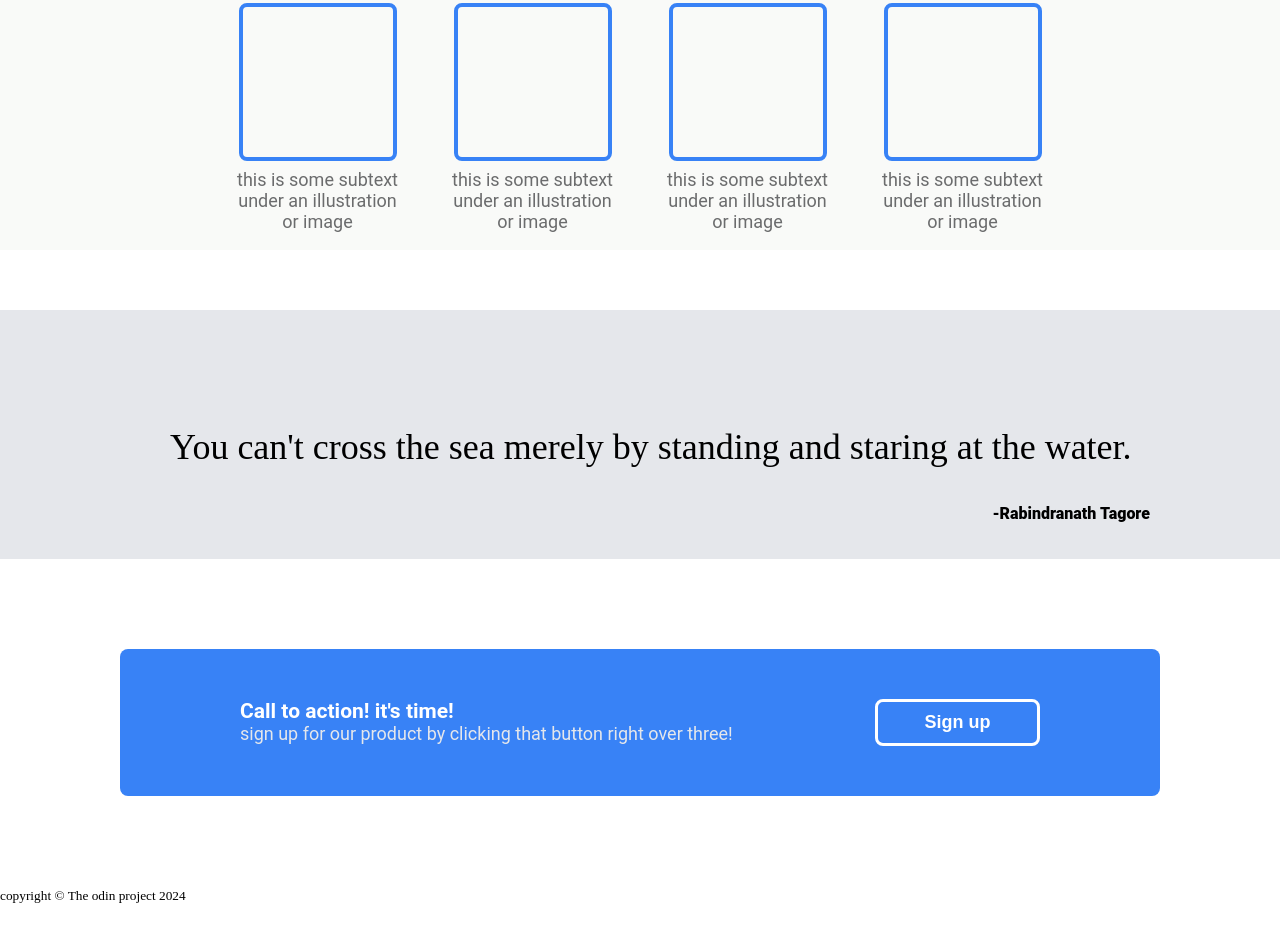
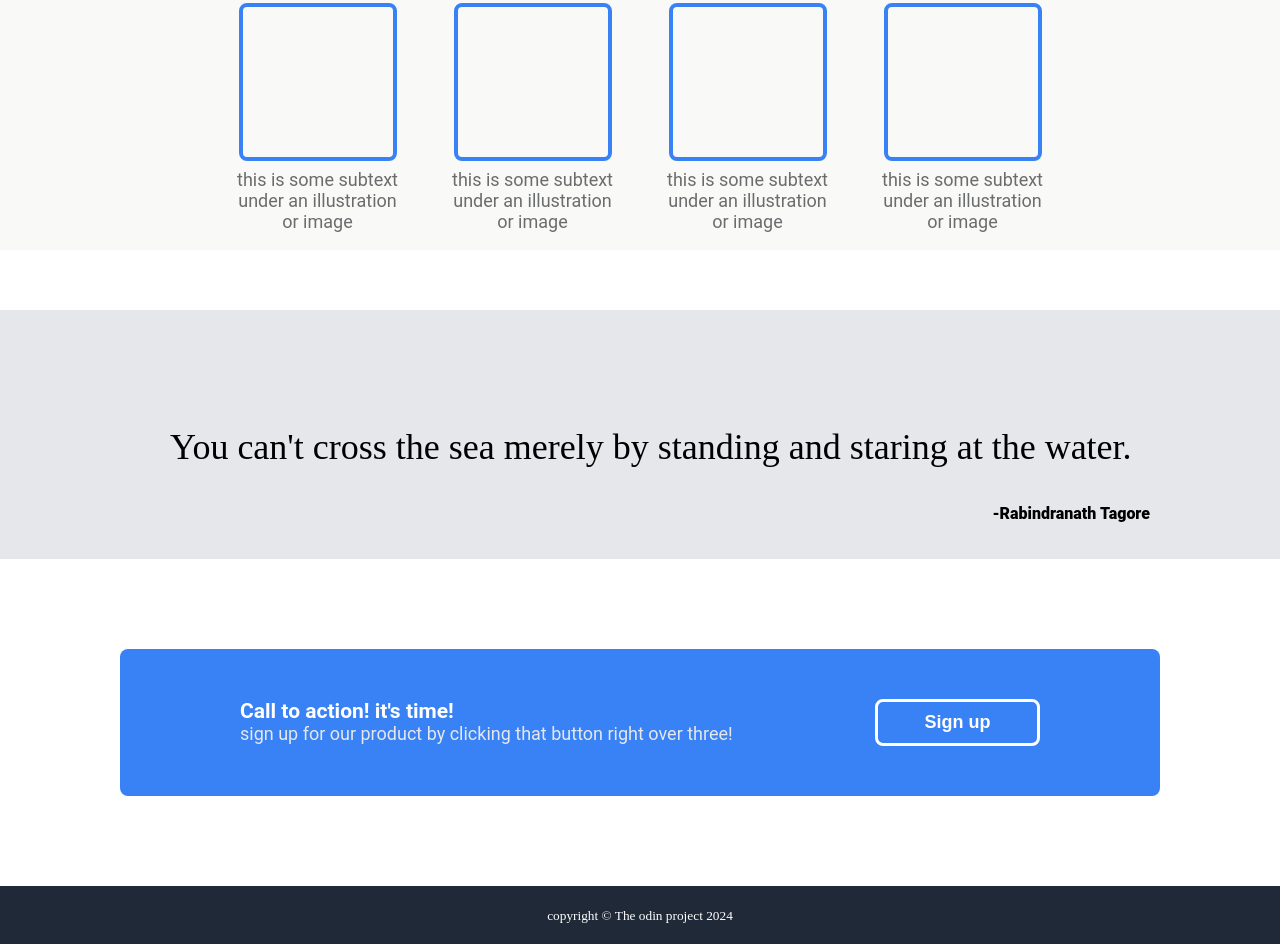
Before and after one commit to Vardhanb07/landing-page, a plain HTML site: page index.html in a window 1280 px wide. Shown: the part 696-1640 px from the top of the page. Before the commit the page ends 1600 px from the top, so only its background shows below. Drawn offline with Linux system fonts and the light colour scheme.

Commit message:
completed the styling of footer

```diff
--- a/styles.css
+++ b/styles.css
@@ -245,3 +245,14 @@ a{
 }
 
 /*end of styling of div element */
+
+/*start of styling of footer */
+
+.footer {
+    background-color : #1f2937;
+    color : white;
+    text-align : center;
+    padding : 20px;
+}
+
+/*end of styling of footer */
```
